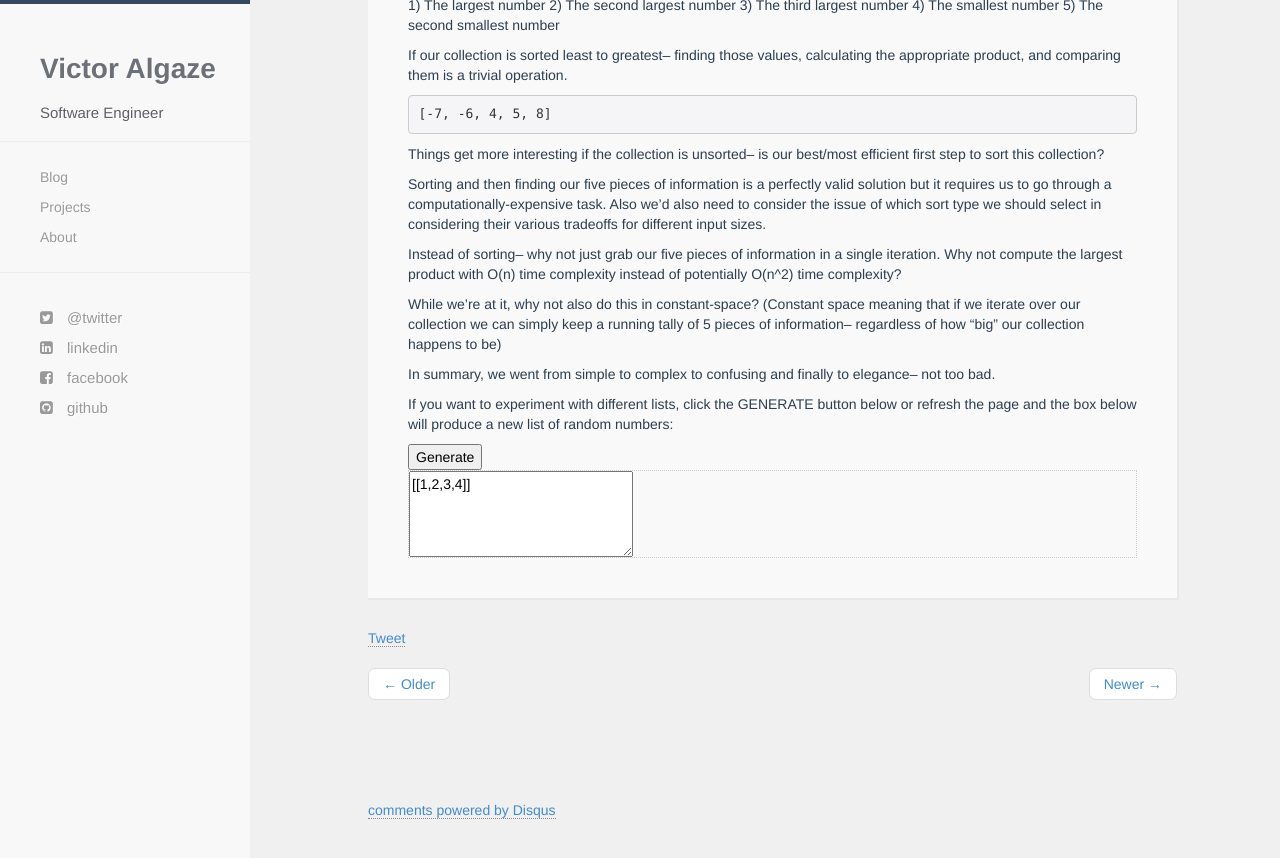
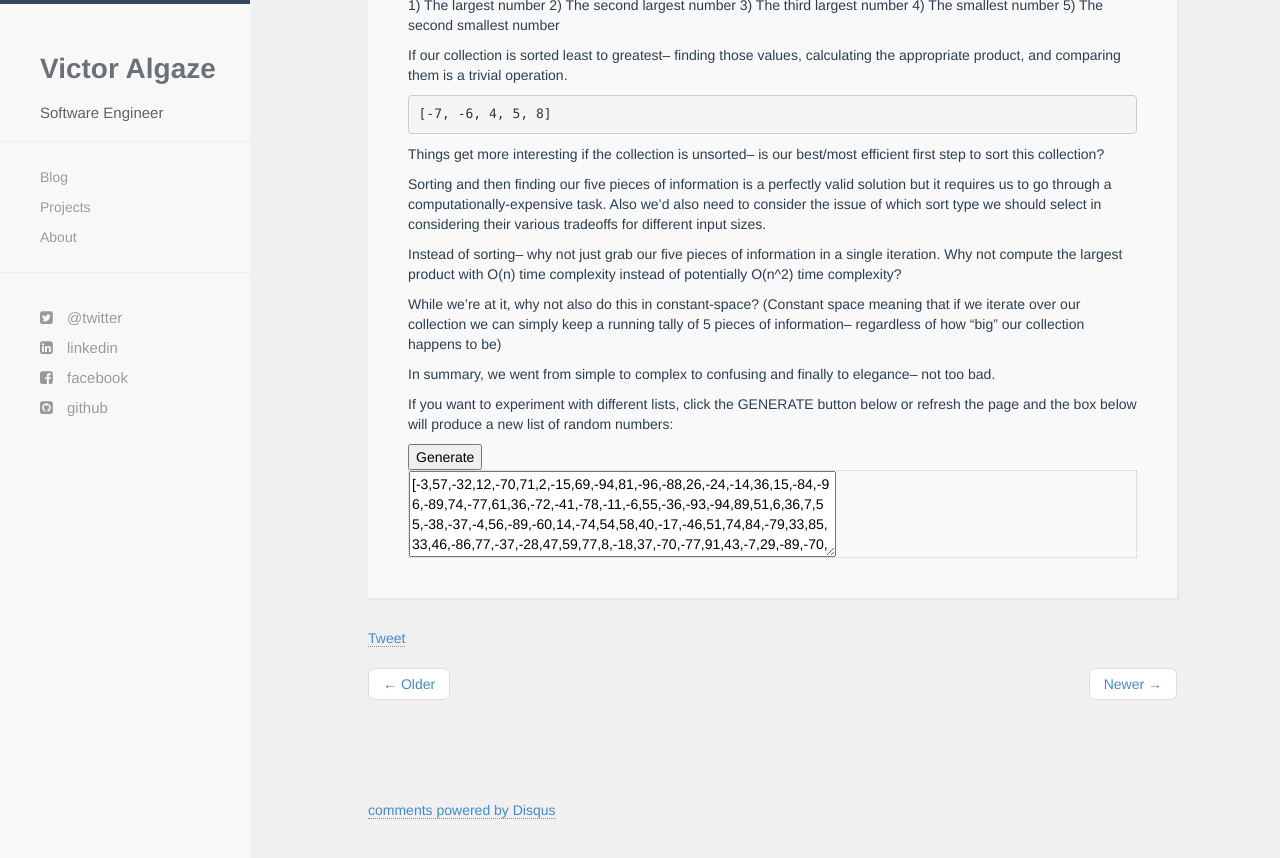
Before and after one commit to valgaze/valgaze.github.io, a Jekyll site: the page built from _posts/2015-09-04-product-three-numbers.md, in a window 1280 px wide and 900 px high, scrolled down 1339 px. Shown: the top 858 px of the window. Built offline with Jekyll 4.4.1, drawn with Linux system fonts in a browser that asks for light colours; nearby versions of some CDN libraries; Markdown is read by kramdown in place of the engine named in the settings; comment, search, counter and statistics services are not loaded.

Commit message:
Update textarea attribs

```diff
--- a/_posts/2015-09-04-product-three-numbers.md
+++ b/_posts/2015-09-04-product-three-numbers.md
@@ -3,6 +3,7 @@ published: true
 title: Highest Product of 3 Numbers
 author: victor
 ---
+
 
 
 
@@ -90,7 +91,7 @@ In summary, we went from simple to complex to confusing and finally to elegance-
 If you want to experiment with different lists, click the GENERATE button below or refresh the page and the box below will produce a new list of random numbers:
 
 <button id='generateBtn'>Generate</button>
-<span id="fakePre"><textarea rows="4" cols="25" id="randomlist"></textarea></span>
+<span id="fakePre"><textarea rows="4" cols="50" id="randomlist"></textarea></span>
 
 
 
```
Also changed, not shown: other parts of _posts/2015-09-04-product-three-numbers.md (+1 -1 lines).
